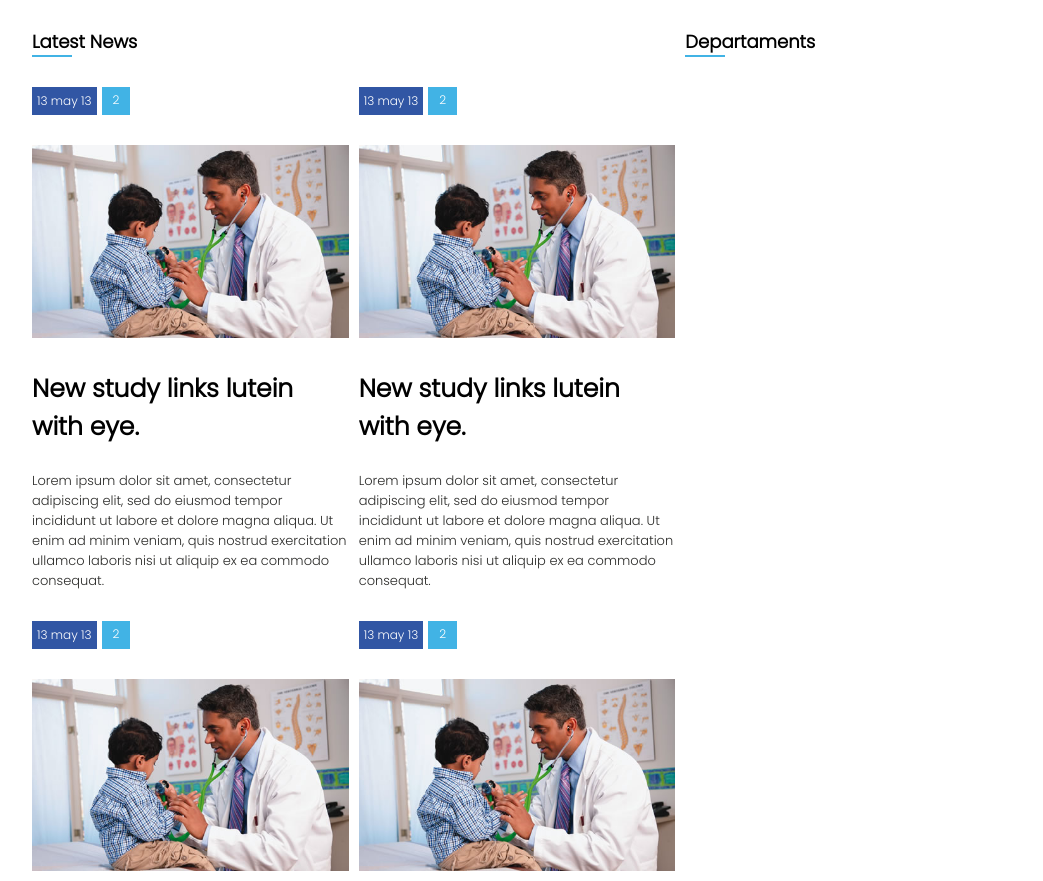
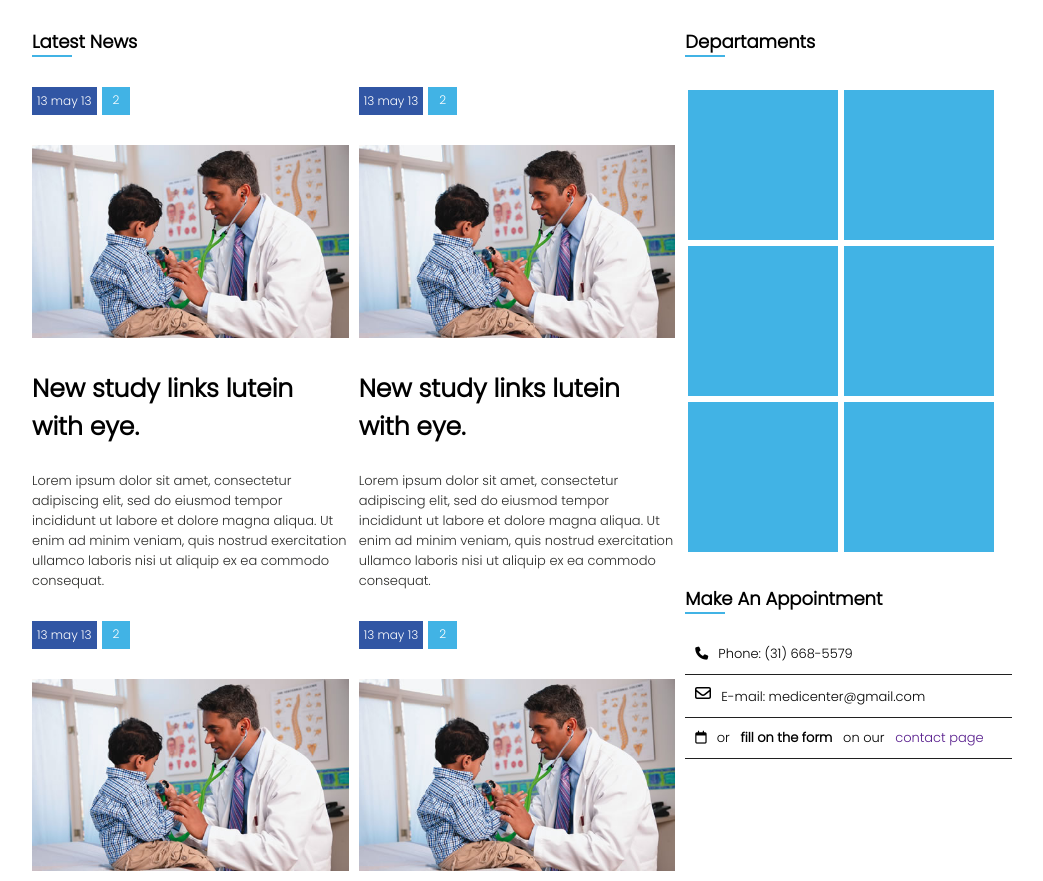
Before and after one commit to Kassio07/Landing-Page, a plain HTML site: page index.html in a window 1280 px wide. Shown: the part 792-1673 px from the top of the page, without its empty margins (118-1161 px from the left). Drawn offline with Linux system fonts and the light colour scheme.

Commit message:
finalizando aside

```diff
--- a/css/style.css
+++ b/css/style.css
@@ -49,6 +49,7 @@ header{
     display: flex;
     flex-direction: row;
     justify-content: space-between;
+    align-items: center;
 }
 
 nav ul{
@@ -233,3 +234,36 @@ aside{
     color: var(--black-second);
     font-size: 13px;
 }
+
+.ajustMa{
+    align-items: flex-start;
+}
+
+.depCard{
+    display: flex;
+    flex-direction: row;
+    flex-wrap: wrap;
+    margin-top: 30px;
+}
+
+.card{
+    min-width:150px;
+    height: 150px;
+    background-color: var(--blue-primary);
+    margin: 3px;
+}
+.phone{
+    margin-top: 20px;
+}
+
+.phone>div{
+    border-bottom: 1px solid var(--black-primaryfoo);
+    font-size: 13px;
+    padding: 10px;
+}
+
+.phone>div i, svg{
+    margin-right: 10px;
+}
+
+/* Footer */
--- a/index.html
+++ b/index.html
@@ -5,6 +5,7 @@
     <meta name="viewport" content="width=device-width, initial-scale=1.0">
     <link rel="stylesheet" href="./css/fonts.css">
     <link rel="stylesheet" href="./css/style.css">
+    <script src="https://kit.fontawesome.com/f50987608b.js" crossorigin="anonymous"></script>
     <title>Medicenter</title>
 </head>
 <body>
@@ -68,7 +69,7 @@
                 </div>
             </section>
             <section id="principal">
-                <div class="container">
+                <div class="container ajustMa">
                     <main>
                         <div class="titleAjust">
                             <div class="text">Latest News</div>
@@ -147,6 +148,21 @@
                             <div class="card"></div>
                             <div class="card"></div>
                             <div class="card"></div>
+                            <div class="card"></div>
+                            <div class="card"></div>
+                        </div>
+                        <div class="contact">
+                            <div class="titleAjust">
+                                <div class="text">Make An Appointment</div>
+                                <div class="details"></div>
+                            </div>
+                            <div class="phone">
+                                <div><i class="fa-solid fa-phone"></i>Phone: (31) 668-5579</div>
+                                <div><svg xmlns="http://www.w3.org/2000/svg" height="16" width="16" viewBox="0 0 512 512"><!--!Font Awesome Free 6.5.1 by @fontawesome - https://fontawesome.com License - https://fontawesome.com/license/free Copyright 2024 Fonticons, Inc.--><path d="M64 112c-8.8 0-16 7.2-16 16v22.1L220.5 291.7c20.7 17 50.4 17 71.1 0L464 150.1V128c0-8.8-7.2-16-16-16H64zM48 212.2V384c0 8.8 7.2 16 16 16H448c8.8 0 16-7.2 16-16V212.2L322 328.8c-38.4 31.5-93.7 31.5-132 0L48 212.2zM0 128C0 92.7 28.7 64 64 64H448c35.3 0 64 28.7 64 64V384c0 35.3-28.7 64-64 64H64c-35.3 0-64-28.7-64-64V128z"/></svg>E-mail: medicenter@gmail.com</div>
+                                <div><i class="fa-regular fa-calendar"></i>or <strong>&nbsp fill on the form &nbsp</strong> on our
+                                    <a href="">&nbsp contact page</a>
+                                </div>
+                            </div>
                         </div>
                     </aside>
                 </div>
```
